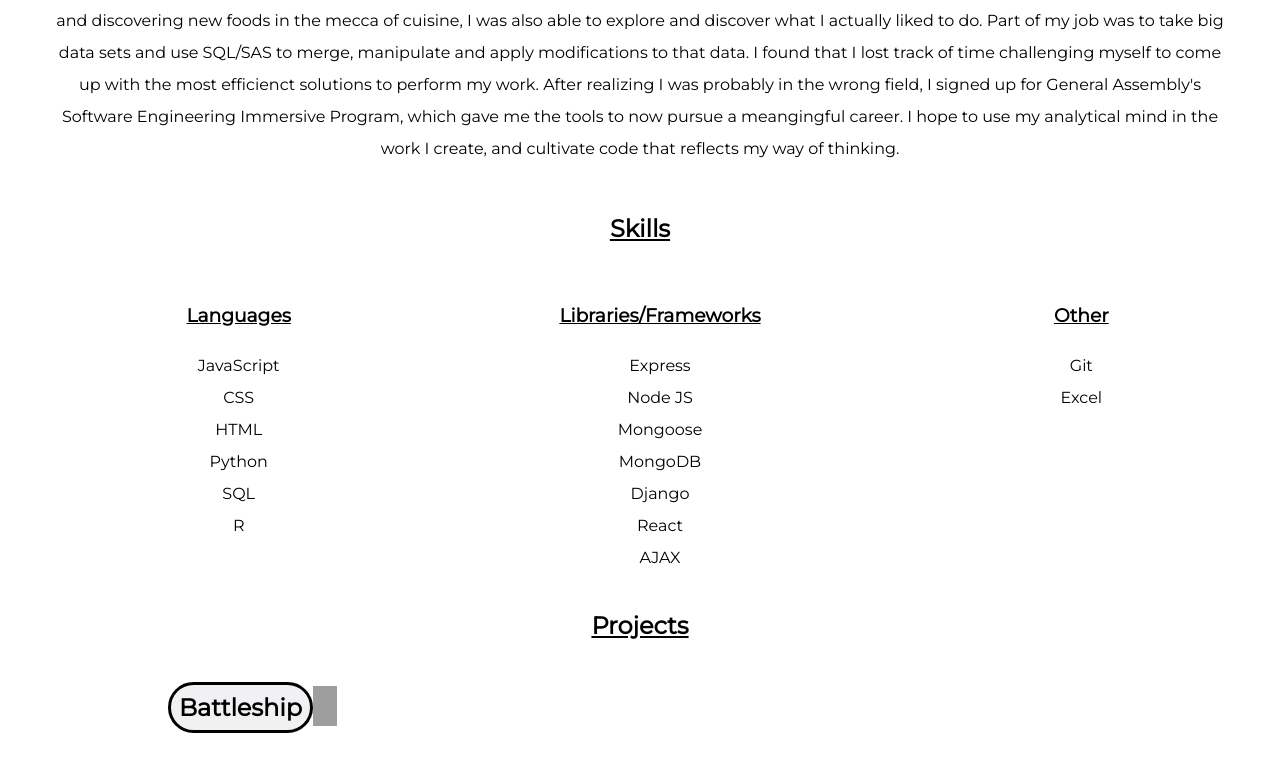
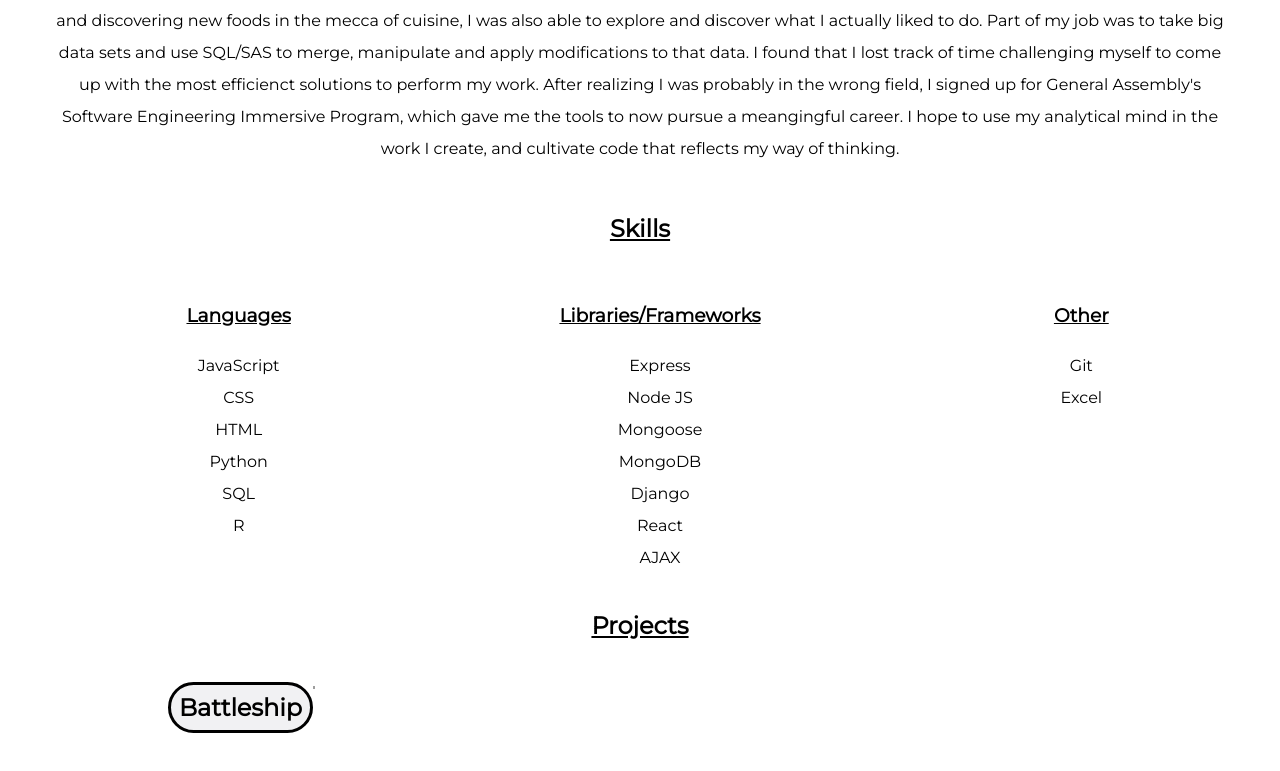
Before and after one commit to amymhinds/portfolio, a plain HTML site: page index.html in a window 1280 px wide. Shown: the part 967-1738 px from the top of the page. Drawn offline with Linux system fonts and the light colour scheme; grey boxes are pictures that could not be loaded.

Commit message:
messing with arrow size

```diff
--- a/main.css
+++ b/main.css
@@ -124,8 +124,8 @@ h3 {
   margin-top: 1.5rem;
   margin-left: 0;
   padding: 0;
-  height: 2.5rem;
-  width: 1.5rem;
+  height: 0.2rem;
+  width: 0.1rem;
   font-size: 2rem;
   margin-bottom: 1rem;
 }
```
